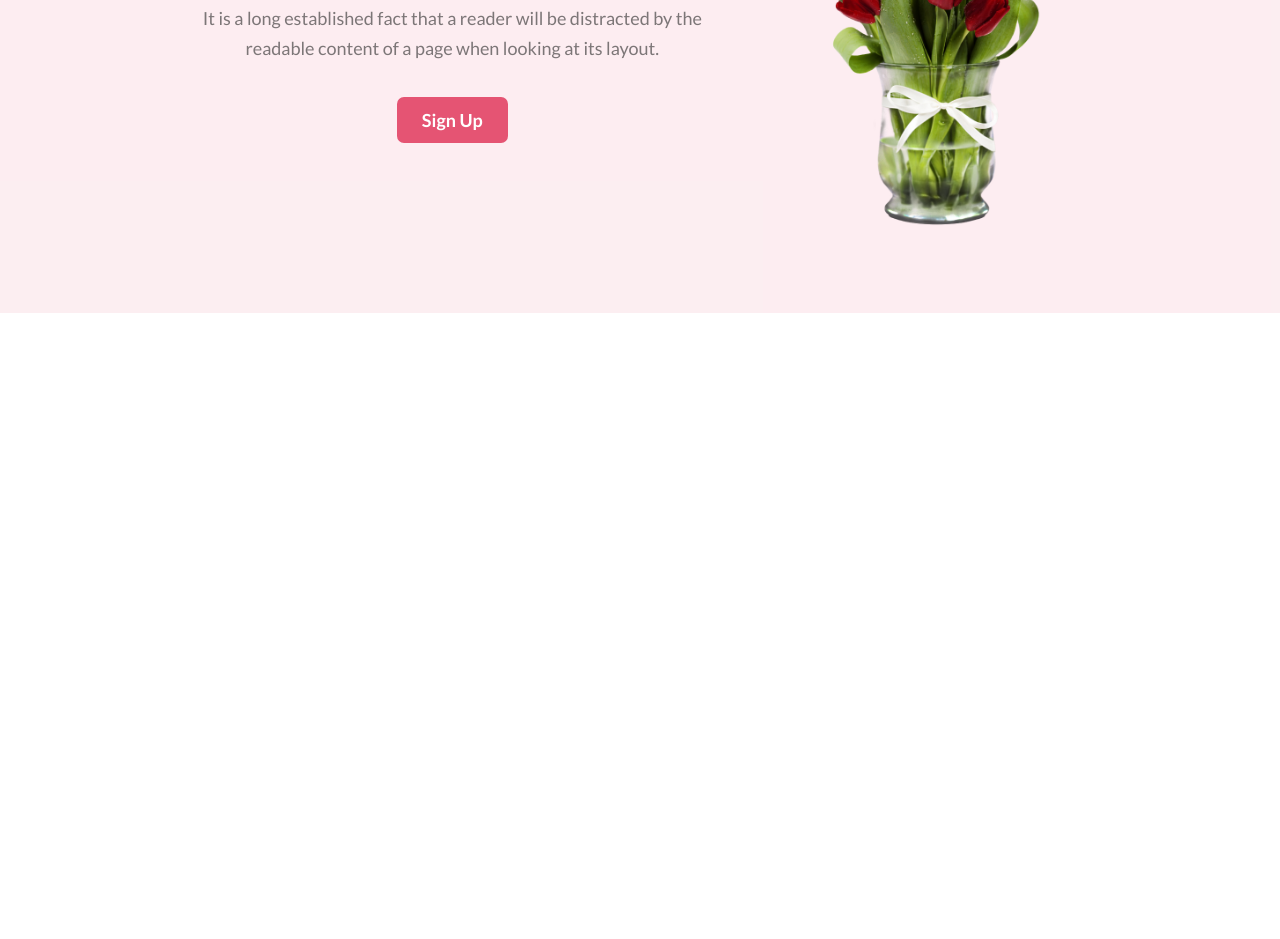
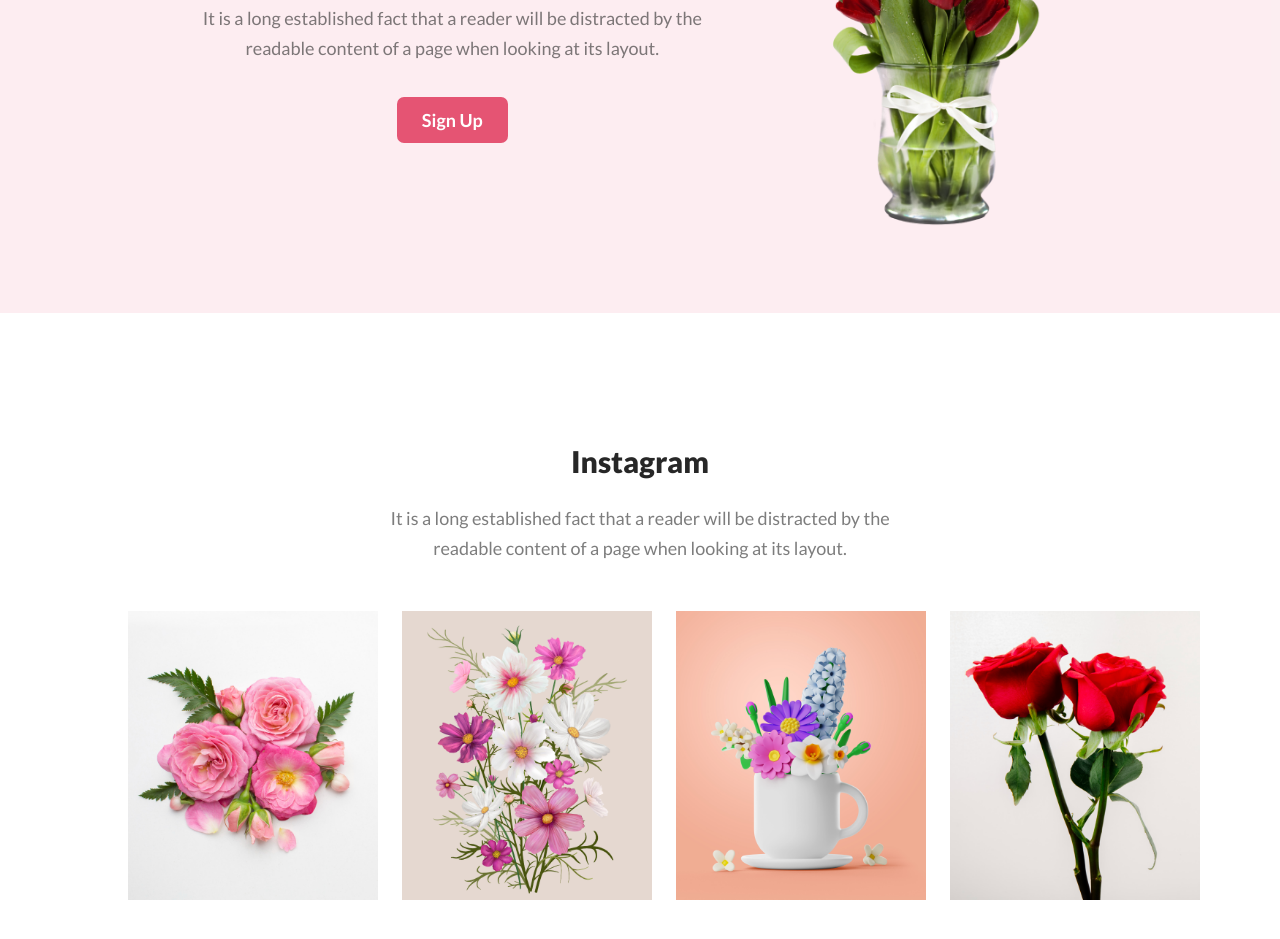
Before and after one commit to Rahad-Ullah/Flower-Shop, a plain HTML site: page index.html in a window 1280 px wide. Shown: the part 2360-3299 px from the top of the page. Before the commit the page ends 2673 px from the top, so only its background shows below. Drawn offline with Linux system fonts and the light colour scheme.

Commit message:
Instagram Section added

```diff
--- a/index.html
+++ b/index.html
@@ -91,6 +91,24 @@
                 </div>
             </div>
         </section>
+        <section class="instagram-section margin">
+            <h2 class="section-title">Instagram</h2>
+            <p class="section-description">It is a long established fact that a reader will be distracted by the readable content of a page when looking at its layout.</p>
+            <div class="insta-gallery">
+                <div class="gallery-item">
+                    <img src="asset/Flower 01.png" alt="flower">
+                </div>
+                <div class="gallery-item">
+                    <img src="asset/Rectangle 4.png" alt="flower">
+                </div>
+                <div class="gallery-item">
+                    <img src="asset/Rectangle 5.png" alt="flower">
+                </div>
+                <div class="gallery-item">
+                    <img src="asset/Rectangle 6.png" alt="flower">
+                </div>
+            </div>
+        </section>
     </main>
 </body>
 </html>
--- a/style.css
+++ b/style.css
@@ -239,3 +239,16 @@ a{
 .offer-btn{
     margin: 10px 0;
 }
+
+
+/* Instagram Section */
+.insta-gallery{
+    display: flex;
+    justify-content: space-between;
+    align-items: center;
+    gap: 24px;
+    padding: 24px 0;
+}
+.gallery-item img{
+    width: 250px;
+}
```
